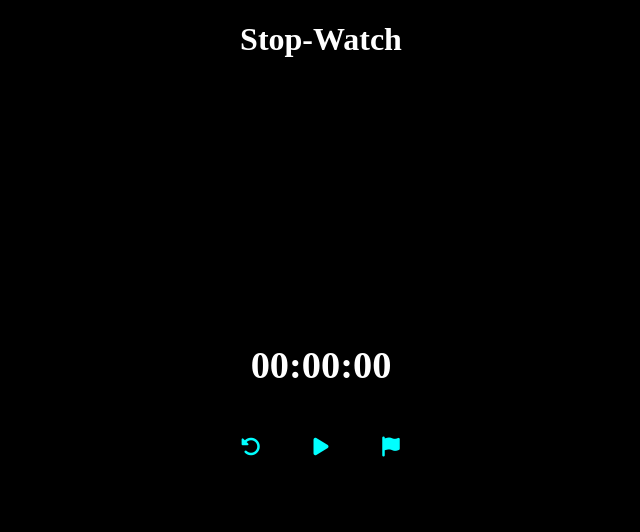
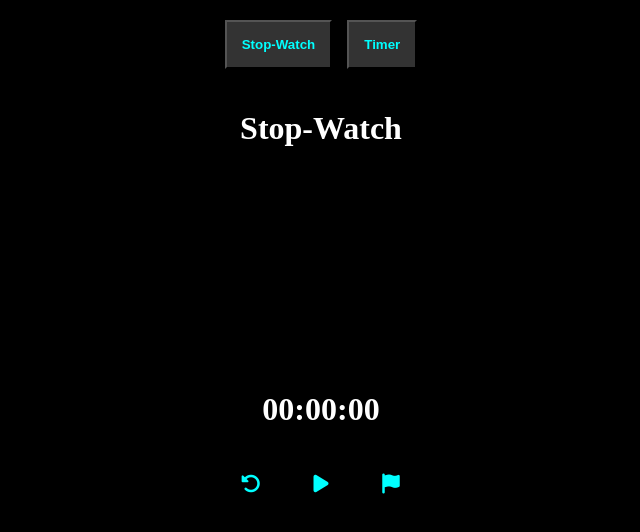
Before and after one commit to HWaterCoding/stopwatch-program, a plain HTML site: page index.html in a window 1280 px wide. Shown: the whole page, without its empty margins (319-959 px from the left). Drawn offline with Linux system fonts and the light colour scheme.

Commit message:
Add navbar with buttons and add basic stylings

```diff
--- a/index.html
+++ b/index.html
@@ -9,11 +9,19 @@
 </head>
 <body>
 
+    <div id="navbar">
+        <button id="stopwatch">Stop-Watch</button>
+        <button id="timer">Timer</button>
+    </div>
+
     <!-- Add in new logic here for "timer" -->
+    <!-- <div id="timerWrapper">
+
+    </div> -->
 
 
 
-    <div class="wrapper">
+    <div id="stopwatchWrapper">
         <h1>Stop-Watch</h1>
 
         <div id="clock">
@@ -21,7 +29,7 @@
 
             <div id="lapTimers"></div>
 
-            <div class="buttoncontainer">
+            <div id="buttonContainer">
                 <button id="reset"><i class="fa-solid fa-rotate-left"></i></button>
                 <button id="toggleBtn" class="start">
                     <i class="icon fa-solid fa-play"></i>
@@ -34,8 +42,6 @@
 
 
     <script src="scripts/performance.js"></script>
-    <!-- <script src="scripts/factory.js"></script> -->
-    <!-- <script src="scripts/script.js"></script> -->
 
 </body>
 </html>
--- a/styles.css
+++ b/styles.css
@@ -7,14 +7,29 @@ body{
     height: 100vh;
 }
 
-.wrapper {
+#navbar{
+    background-color: black;
+    display: flex;
+    justify-content: center;
+    gap: 15px;
+    padding: 20px;
+}
+
+#navbar button{
+    padding: 15px;
+    background-color: rgb(51, 51, 51);
+    color: cyan;
+    font-weight: bold;
+}
+
+#stopwatchWrapper {
     background-color: black;
     position: relative;
     height: 100vh;
 }
 
 
-.wrapper h1{
+#stopwatchWrapper h1{
     color: #fff;
     font-size: 2rem;
     text-align: center;
@@ -63,14 +78,14 @@ body{
 
 
 /* button styling */
-.buttoncontainer{
+#buttonContainer{
     display: flex;
     justify-content: center;
     gap: 20px;
     padding: 10px;
 }
 
-button{
+#buttonContainer button{
     width: 50px;
     height: 50px;
     font-size: 20px;
@@ -82,7 +97,7 @@ button{
     border: none;
 }
 
-button:hover{
+#buttonContainer button:hover{
     background-color: rgb(51, 51, 51);
 }
 
```
Also changed, not shown: scripts/performance.js (+3 -10 lines).
